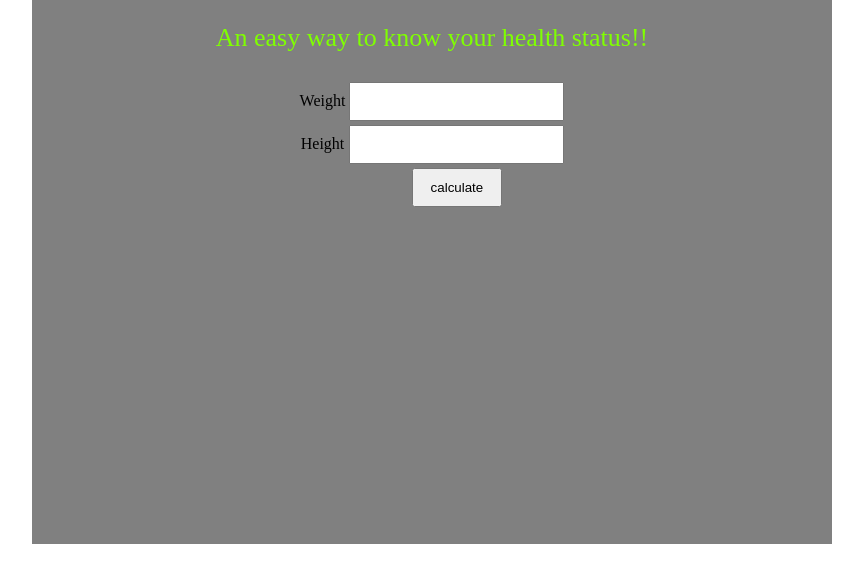
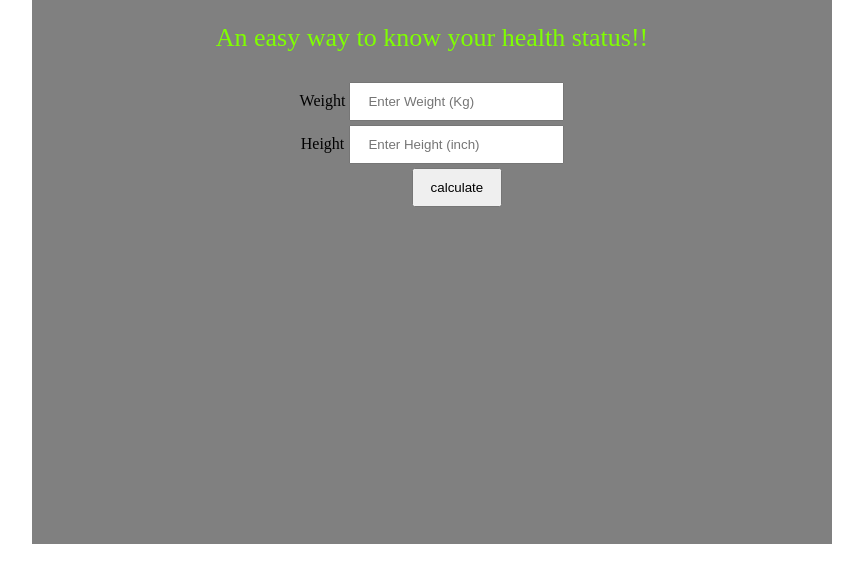
Before and after one commit to sadia1993-design/BMI-calculator, a plain HTML site: page index.html in a window 1280 px wide. Shown: the part 76-658 px from the top of the page, without its empty margins (208-1071 px from the left). Drawn offline with Linux system fonts and the light colour scheme.

Commit message:
Update index.html

```diff
--- a/index.html
+++ b/index.html
@@ -22,11 +22,11 @@
 		    <table >
 			   <tr>
 			    <td>Weight</td>
-			    <td><input type="number" name="w" id="w" ></td>
+			    <td><input type="number" name="w" id="w" placeholder="Enter Weight (Kg)"></td>
 			   </tr>
 			   <tr>
 			    <td>Height</td>
-			    <td><input type="number" name="h" id="h" ></td>
+			    <td><input type="number" name="h" id="h" placeholder="Enter Height (inch)"></td>
 			   </tr>
 			   <tr>
 			    <td></td>
```
